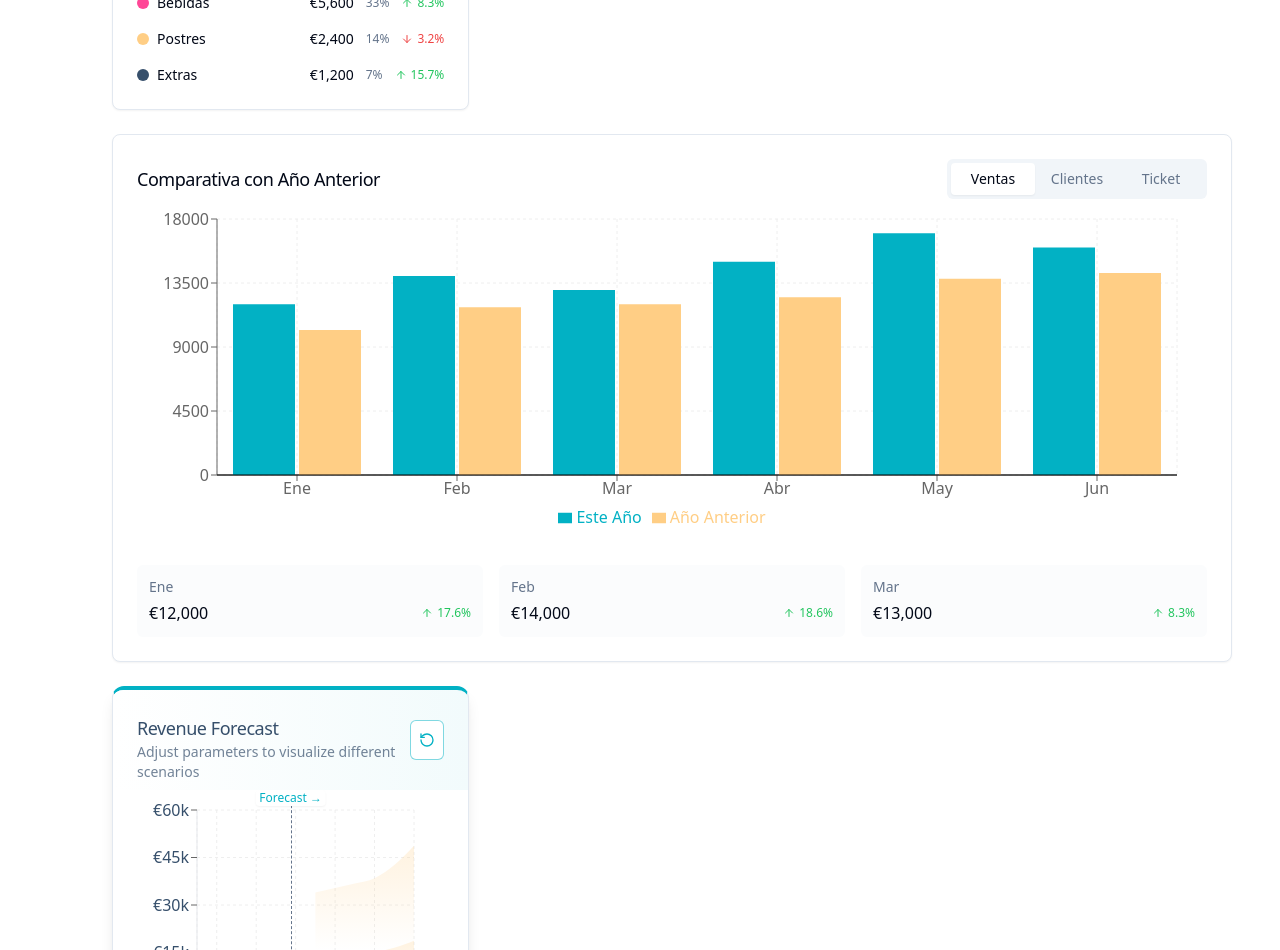
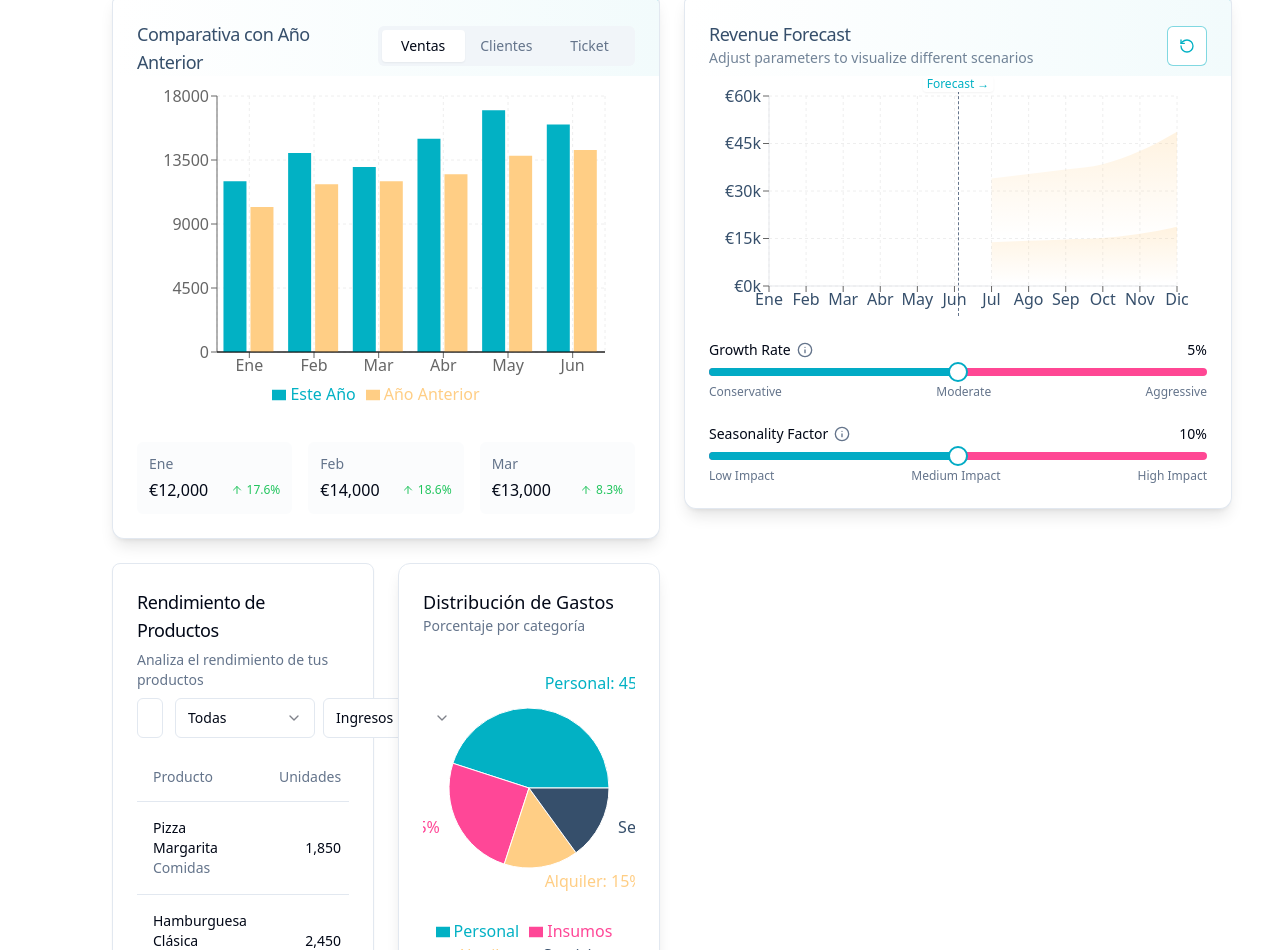
Before and after one commit to VictorNavasH/nua-smart-analytics, a React (Vite) app: page /dashboard in a window 1280 px wide. Shown: the part 2560-3510 px from the top of the page. Built offline with nearby package versions, Linux system fonts and the light colour scheme.

Commit message:
Fix: Improve chart layout and alignment
Adjust the layout of the "Comparativa con Año Anterior" and "Revenue Forecast" charts to improve visual balance and responsiveness. Implement a responsive grid to ensure proper alignment and prevent layout issues on different screen sizes.

```diff
--- a/src/components/dashboard/ChartsSection.tsx
+++ b/src/components/dashboard/ChartsSection.tsx
@@ -1,4 +1,3 @@
-
 import { ChartGrid } from "@/components/dashboard/charts/ChartGrid";
 import { RevenueChart } from "@/components/dashboard/charts/RevenueChart";
 import { ClientsChart } from "@/components/dashboard/charts/ClientsChart";
@@ -33,17 +32,35 @@ export function ChartsSection({
   showExpensesChart
 }: ChartsSectionProps) {
   return (
+    <div className="space-y-6">
       <ChartGrid>
         <RevenueChart data={salesData} />
         <MonthlyNotesContainer show={showMonthlyNotes} />
         <ClientsChart data={clientsData} />
         <SecondaryMetricsContainer show={showSecondaryMetrics} />
+      </ChartGrid>
+
+      <ChartGrid>
         <SalesGoalsChart data={salesVsGoalsData} />
+      </ChartGrid>
+
+      <ChartGrid>
         <CategoryRevenueContainer data={categoryRevenueData} />
-      <HistoricalComparisonContainer />
+      </ChartGrid>
+
+      <ChartGrid>
+        <div className="col-span-full lg:col-span-3 xl:col-span-6">
+          <HistoricalComparisonContainer title="Comparativa con Año Anterior" />
+        </div>
+        <div className="col-span-full lg:col-span-3 xl:col-span-6">
           <RevenueForecastContainer />
+        </div>
+      </ChartGrid>
+
+      <ChartGrid>
         <ProductPerformanceContainer />
         <ExpensesChartContainer data={expensesData} show={showExpensesChart} />
       </ChartGrid>
+    </div>
   );
 }
--- a/src/components/dashboard/HistoricalComparison.tsx
+++ b/src/components/dashboard/HistoricalComparison.tsx
@@ -36,10 +36,9 @@ export function HistoricalComparison({ title = "Comparativa Histórica" }: Histo
   };
 
   return (
-    <Card className="h-full">
-      <CardHeader className="pb-0">
-        <div className="flex justify-between items-center">
-          <CardTitle className="text-lg font-medium">{title}</CardTitle>
+    <Card className="h-full shadow-lg hover:shadow-xl transition-shadow duration-300 border-t-4 border-t-nua-turquoise rounded-xl overflow-hidden">
+      <CardHeader className="pb-0 flex flex-row items-start justify-between bg-gradient-to-r from-white to-nua-turquoise/5">
+        <CardTitle className="text-lg font-medium text-nua-blue">{title}</CardTitle>
         <Tabs
           defaultValue="sales"
           className="w-[260px]"
@@ -51,7 +50,6 @@ export function HistoricalComparison({ title = "Comparativa Histórica" }: Histo
             <TabsTrigger value="avgTicket">Ticket</TabsTrigger>
           </TabsList>
         </Tabs>
-        </div>
       </CardHeader>
       <CardContent>
         <div className="h-[350px] w-full">
--- a/src/components/dashboard/charts/ChartGrid.tsx
+++ b/src/components/dashboard/charts/ChartGrid.tsx
@@ -7,7 +7,7 @@ interface ChartGridProps {
 
 export function ChartGrid({ children }: ChartGridProps) {
   return (
-    <div className="grid gap-6 md:grid-cols-2 lg:grid-cols-3 [&>*:last-child:nth-child(odd)]:lg:col-span-3">
+    <div className="grid gap-6 md:grid-cols-2 lg:grid-cols-6 xl:grid-cols-12">
       {children}
     </div>
   );
--- a/src/components/dashboard/charts/HistoricalComparisonContainer.tsx
+++ b/src/components/dashboard/charts/HistoricalComparisonContainer.tsx
@@ -3,7 +3,7 @@ import { HistoricalComparison } from "@/components/dashboard/HistoricalCompariso
 
 export function HistoricalComparisonContainer() {
   return (
-    <div className="col-span-full lg:col-span-3 xl:col-span-3">
+    <div className="col-span-full lg:col-span-3 xl:col-span-6">
       <HistoricalComparison title="Comparativa con Año Anterior" />
     </div>
   );
--- a/src/components/dashboard/charts/RevenueForecastContainer.tsx
+++ b/src/components/dashboard/charts/RevenueForecastContainer.tsx
@@ -3,7 +3,7 @@ import { RevenueForecast } from "@/components/dashboard/RevenueForecast";
 
 export function RevenueForecastContainer() {
   return (
-    <div className="col-span-3 md:col-span-1">
+    <div className="col-span-full lg:col-span-3">
       <RevenueForecast />
     </div>
   );
--- a/src/pages/DashboardPage.tsx
+++ b/src/pages/DashboardPage.tsx
@@ -31,7 +31,7 @@ export default function DashboardPage() {
   };
 
   return (
-    <div className="space-y-6">
+    <div className="space-y-6 max-w-full">
       <DashboardHeader
         settings={settings}
         onSettingsChange={setSettings}
```
Lines whose indentation alone changed are shown as unchanged.
